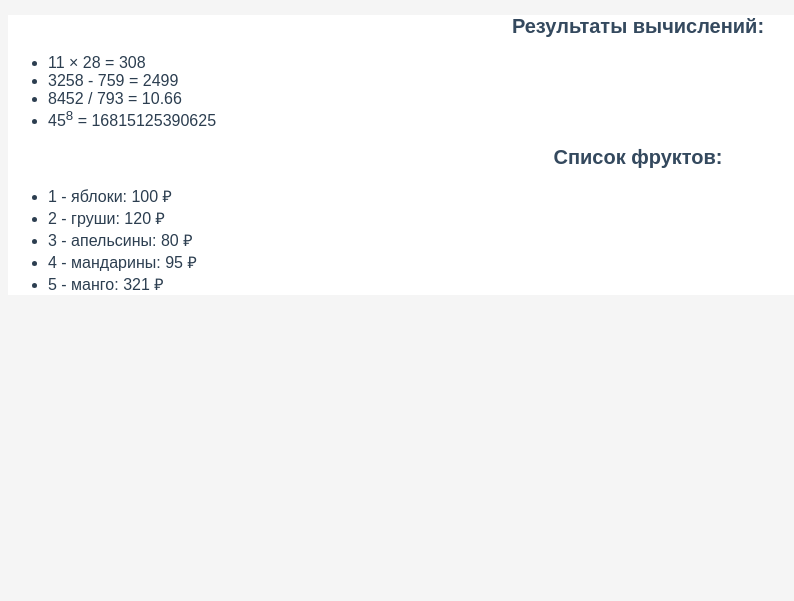
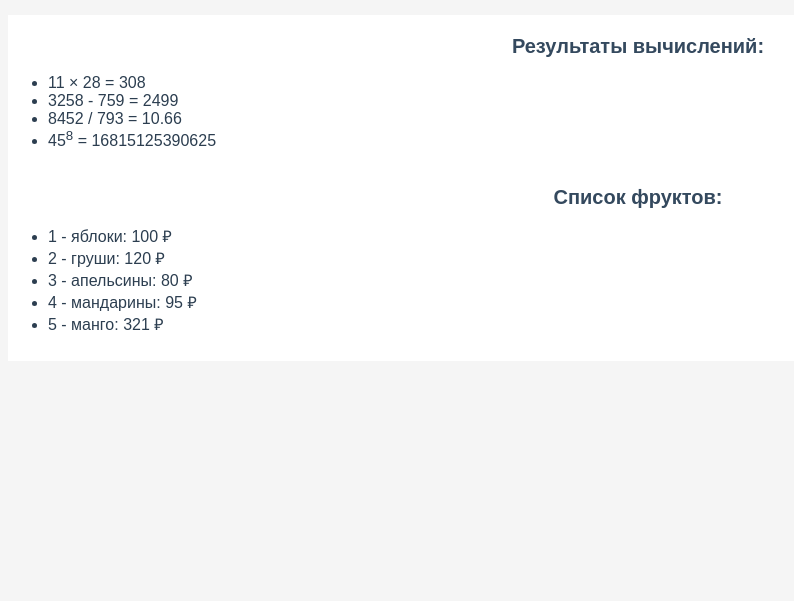
Before and after one commit to ArtematGame/WebCursTree, a Flask app: page /lab2/example in a window 1280 px wide. Shown: the part 46-647 px from the top of the page, without its empty margins (2-796 px from the left). Run offline with Flask 3, Linux system fonts and the light colour scheme.

Commit message:
исправления

```diff
--- a/static/main.css
+++ b/static/main.css
@@ -12,6 +12,7 @@
     font-family: Arial;
     margin: 10px 10px 56px;
     top: 10px;
+    padding-bottom: 10px;
 }
 
 footer{
@@ -74,6 +75,7 @@
 }
 
 h2 {
+    padding-top: 20px;
     color: #34495e;
     font-size: 20px;
     text-align: center;
```
